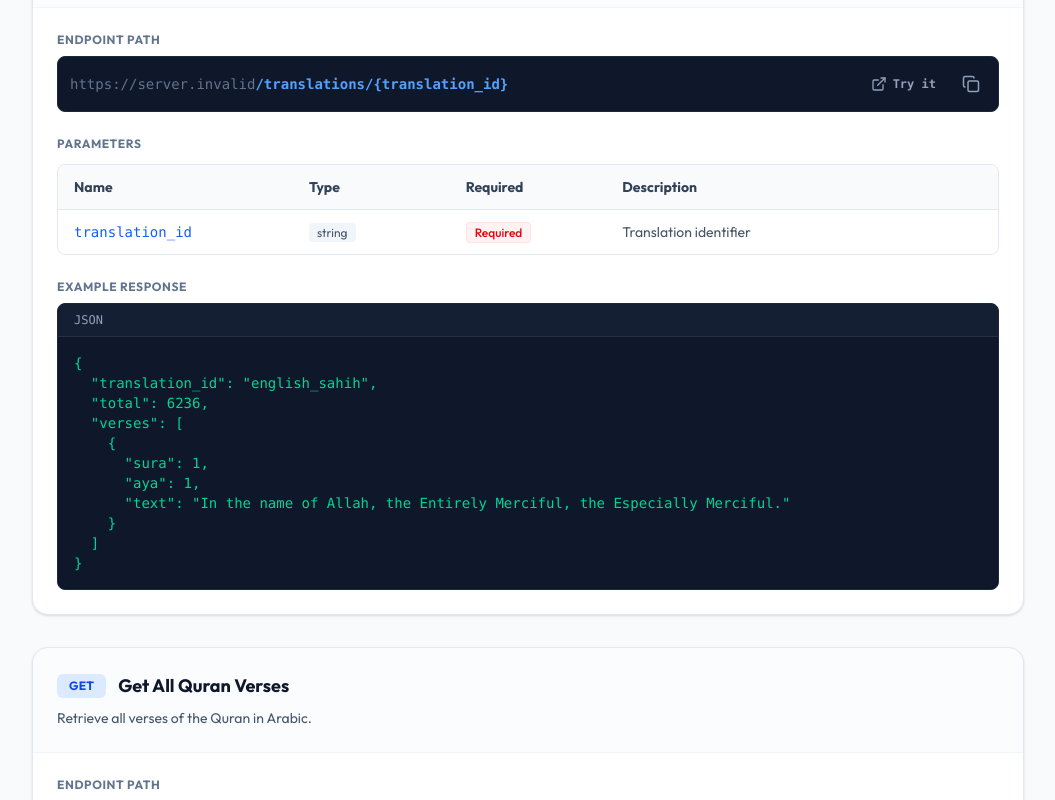
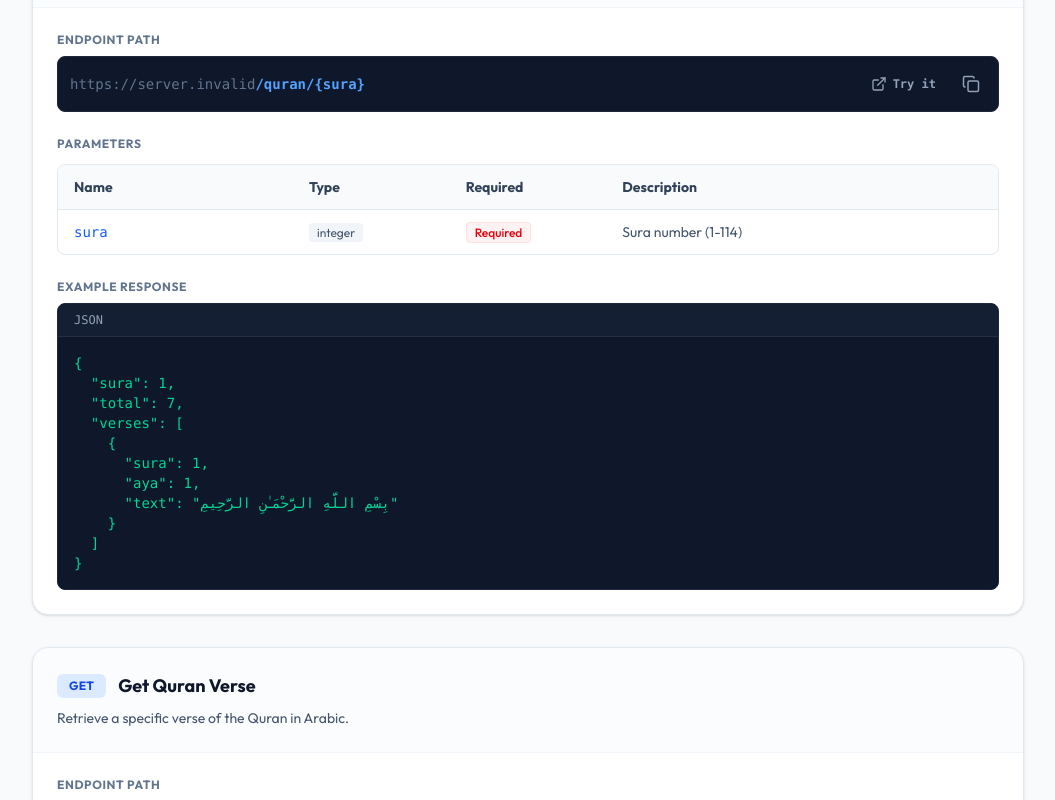
Before and after one commit to FaheemJawfar/alqurandb, a Next.js app in the folder alqurandb_site/: page /documentation in a window 1280 px wide. Shown: the part 4700-5500 px from the top of the page, without its empty margins (112-1167 px from the left). Built offline with nearby package versions, Linux system fonts and the light colour scheme; no server answers.

Commit message:
feat: remove endpoints for retrieving all verses from a translation and all Quran verses, along with their documentation.

```diff
--- a/alqurandb_site/app/documentation/page.tsx
+++ b/alqurandb_site/app/documentation/page.tsx
@@ -119,48 +119,6 @@ export default function ApiDocs() {
             sura: 2,
             aya: 1,
             text: "Alif, Lam, Meem."
-          }
-        ]
-      }
-    },
-    {
-      id: 'get-all-verses',
-      method: 'GET',
-      path: '/translations/{translation_id}',
-      title: 'Get All Verses from Translation',
-      description: 'Retrieve all 6236 verses from a complete translation.',
-      parameters: [
-        { name: 'translation_id', type: 'string', required: true, description: 'Translation identifier' }
-      ],
-      example: `${apiUrl}/translations/english_sahih`,
-      response: {
-        translation_id: "english_sahih",
-        total: 6236,
-        verses: [
-          {
-            sura: 1,
-            aya: 1,
-            text: "In the name of Allah, the Entirely Merciful, the Especially Merciful."
-          }
-        ]
-      }
-    },
-    {
-      id: 'get-quran-all-verses',
-      method: 'GET',
-      path: '/quran/verses',
-      title: 'Get All Quran Verses',
-      description: 'Retrieve all verses of the Quran in Arabic.',
-      parameters: [],
-      example: `${apiUrl}/quran/verses`,
-      response: {
-        sura: null,
-        total: 6236,
-        verses: [
-          {
-            sura: 1,
-            aya: 1,
-            text: "بِسْمِ اللَّهِ الرَّحْمَـٰنِ الرَّحِيمِ"
           }
         ]
       }
```
Also changed, not shown: 2 other files (tests, documents, lock files or other folders).
